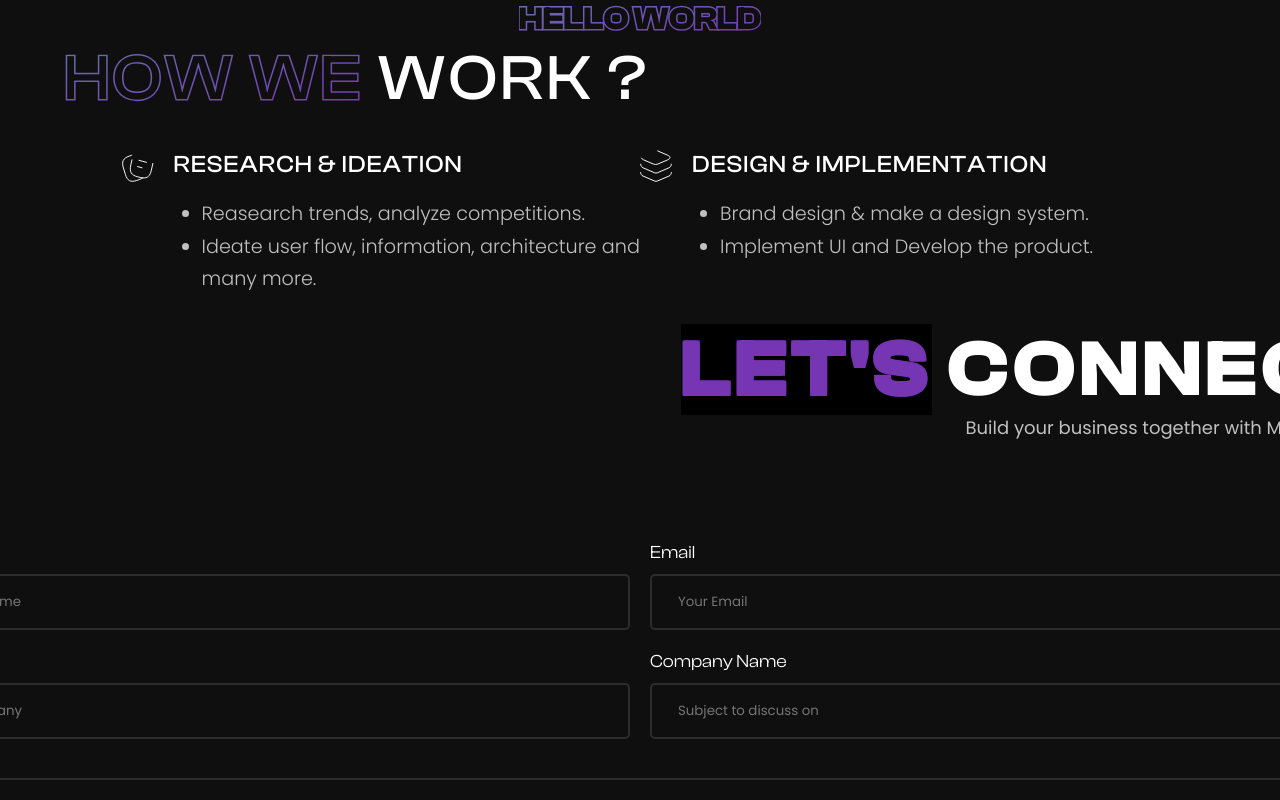
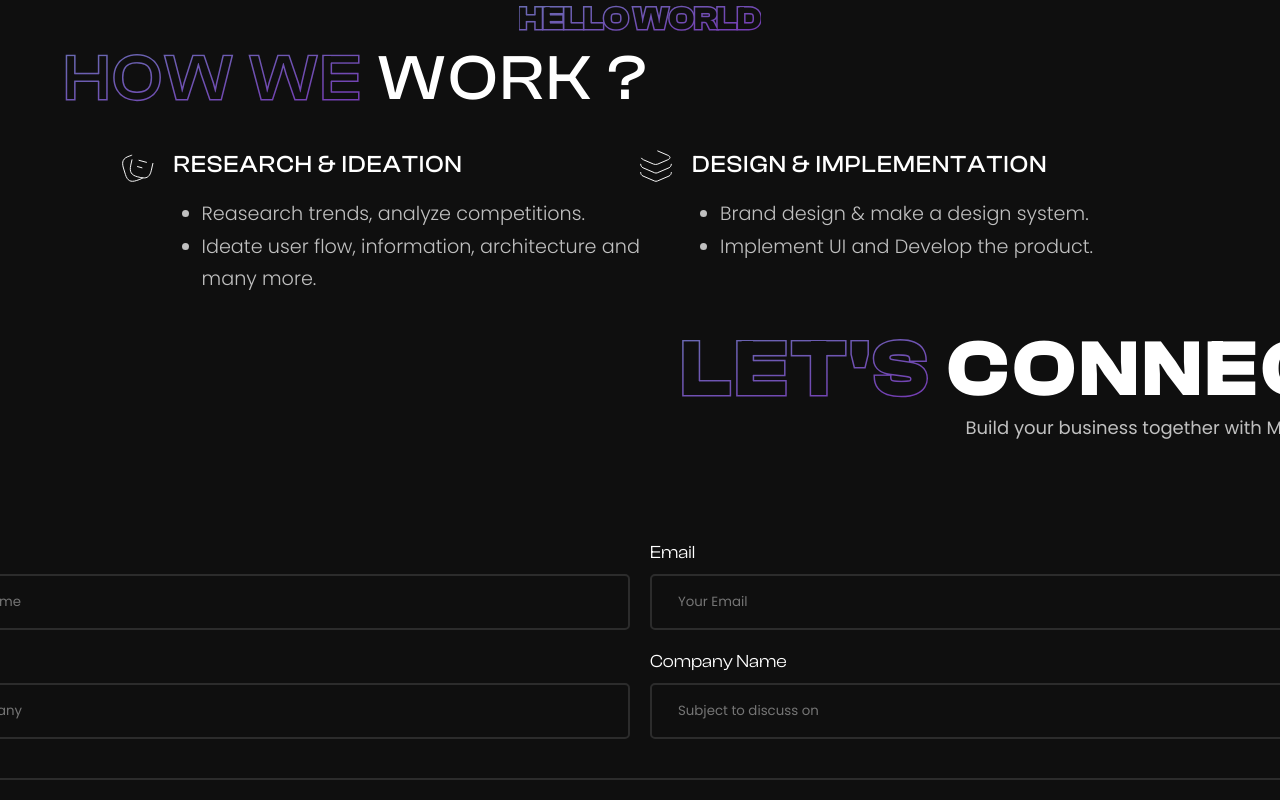
Before and after one commit to aashish-cd/fund-raiser, a Next.js app: page / in a window 1280 px wide. Shown: the top 800 px of the page. Built offline with nearby package versions, Linux system fonts and the light colour scheme.

Commit message:
contact text

```diff
--- a/components/Contact/Contact.module.scss
+++ b/components/Contact/Contact.module.scss
@@ -69,14 +69,14 @@
   letter-spacing: 0.05em;
   text-transform: uppercase;
 }
-.connectPart h3 span {
-  // color: #7635b3;
-  // -webkit-text-stroke: #7635b3;
-  color: #7635b3;
-  background-color: black;
-  text-shadow: -1px -1px 0 #7635b3, 1px -1px 0 #7635b3, -1px 1px 0 #7635b3,
-    1px 1px 0 #7635b3;
-}
+// .connectPart h3 span {
+//   // color: #7635b3;
+//   // -webkit-text-stroke: #7635b3;
+//   color: #7635b3;
+//   background-color: black;
+//   text-shadow: -1px -1px 0 #7635b3, 1px -1px 0 #7635b3, -1px 1px 0 #7635b3,
+//     1px 1px 0 #7635b3;
+// }
 .connectPart p {
   font-family: 'Poppins';
   font-size: 18px;
--- a/components/Contact/Contact.tsx
+++ b/components/Contact/Contact.tsx
@@ -6,7 +6,7 @@ const Contact = () => {
     <div className={styles.contact}>
       <div className={styles.connectPart}>
         <h3>
-          <span>Let&apos;s</span> Connect
+          <span className="outline-gradient-text">Let&apos;s</span> Connect
         </h3>
         <p>Build your business together with MANTRA LABS</p>
       </div>
```
